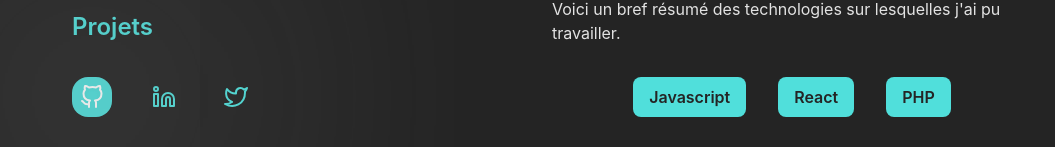
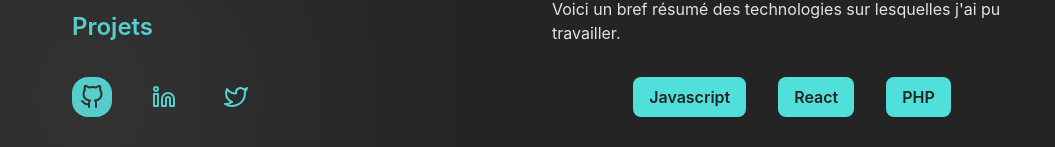
Before and after one commit to MelvacI/portfolio, a React (Vite) app: page / in a window 1280 px wide. In both pictures the pointer is over the link 180 px from the left and 419 px from the top of the page. Shown: the part 323-470 px from the top of the page, without its empty margins (88-1143 px from the left). Built offline with nearby package versions, Linux system fonts and the light colour scheme.

Commit message:
Social hover color

```diff
--- a/src/App.scss
+++ b/src/App.scss
@@ -182,7 +182,7 @@ body {
                     align-items: center;
 
                     &:hover {
-                        color: #fff;
+                        color: #242424;
                         background-color: #50dfdb;
                     }
 
```
Also changed, not shown: 4 other files (tests, documents, lock files or other folders).
